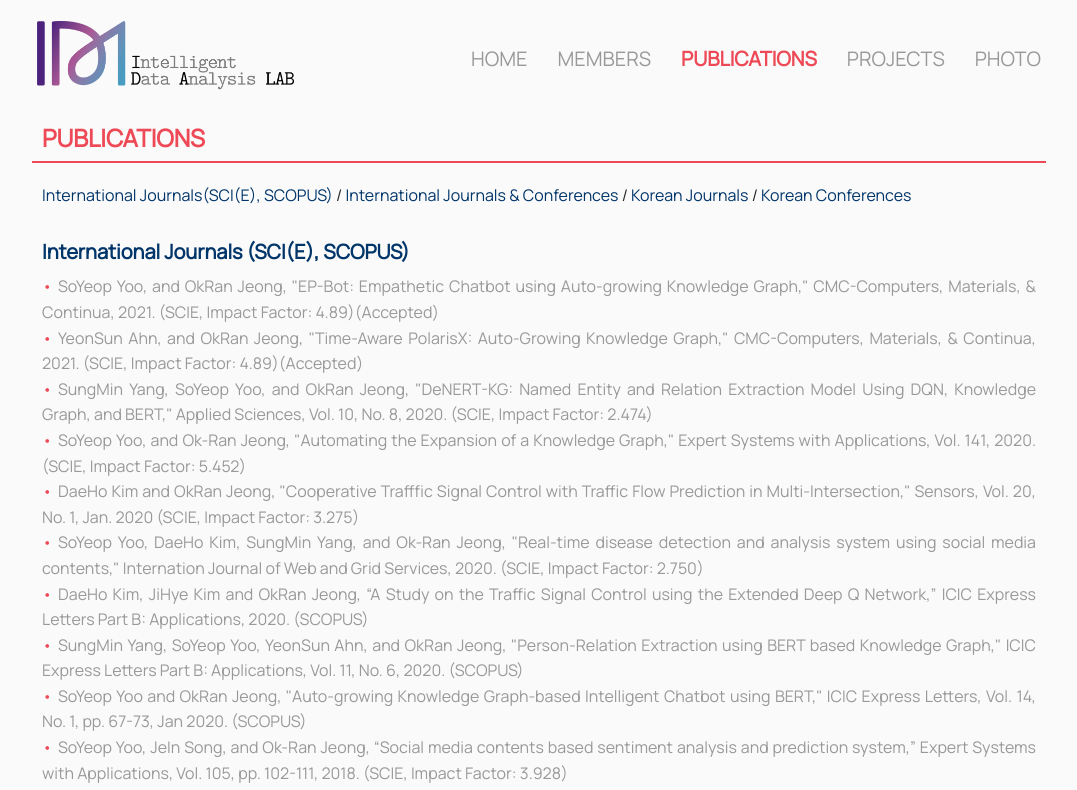
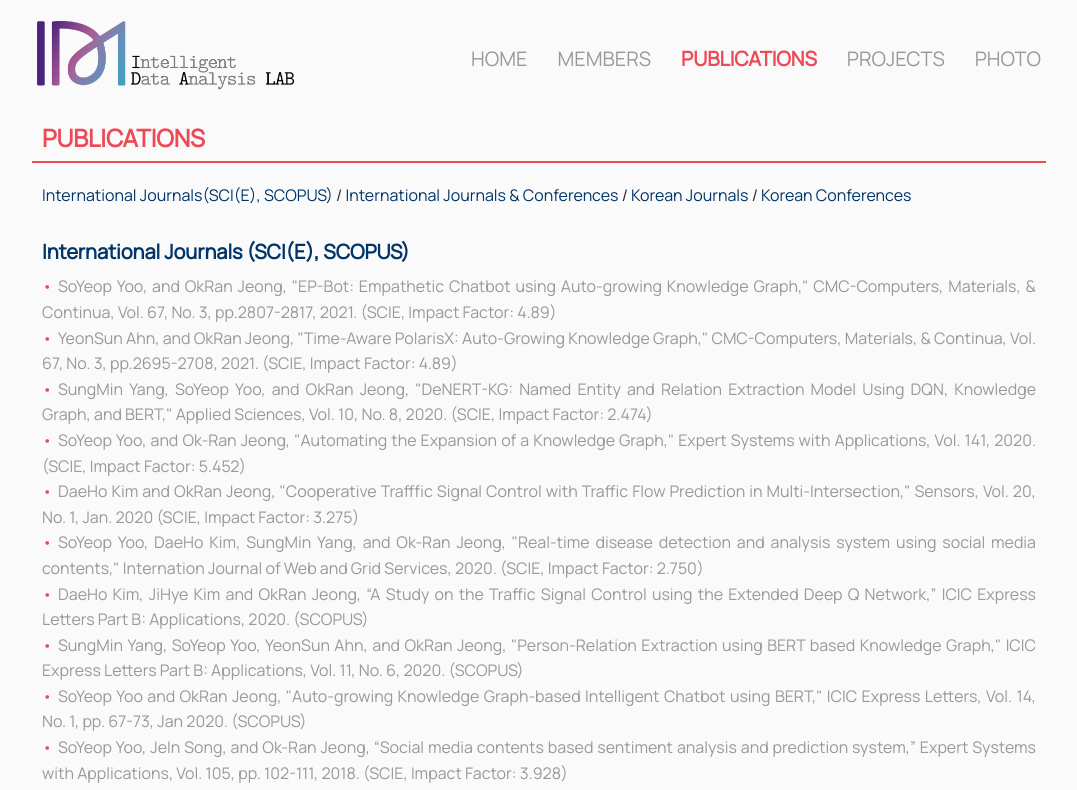
Before and after one commit to IDALab-Gachon/idalab, a React (Create React App) app: page /publications in a window 1280 px wide. Shown: the top 790 px of the page, without its empty margins (101-1178 px from the left). Built offline with nearby package versions, Linux system fonts and the light colour scheme.

Commit message:
update publications

```diff
--- a/src/Pages/Publications.js
+++ b/src/Pages/Publications.js
@@ -76,12 +76,13 @@ const Publications = () => {
             <PubListItem>
               SoYeop Yoo, and OkRan Jeong, "EP-Bot: Empathetic Chatbot using
               Auto-growing Knowledge Graph," CMC-Computers, Materials, &
-              Continua, 2021. (SCIE, <b>Impact Factor: 4.89</b>)(Accepted)
+              Continua, Vol. 67, No. 3, pp.2807-2817, 2021. (SCIE,{" "}
+              <b>Impact Factor: 4.89</b>)
             </PubListItem>
             <PubListItem>
               YeonSun Ahn, and OkRan Jeong, "Time-Aware PolarisX: Auto-Growing
-              Knowledge Graph," CMC-Computers, Materials, & Continua, 2021.
-              (SCIE, <b>Impact Factor: 4.89</b>)(Accepted)
+              Knowledge Graph," CMC-Computers, Materials, & Continua, Vol. 67,
+              No. 3, pp.2695-2708, 2021. (SCIE, <b>Impact Factor: 4.89</b>)
             </PubListItem>
             <PubListItem>
               SungMin Yang, SoYeop Yoo, and OkRan Jeong, "DeNERT-KG: Named
```
